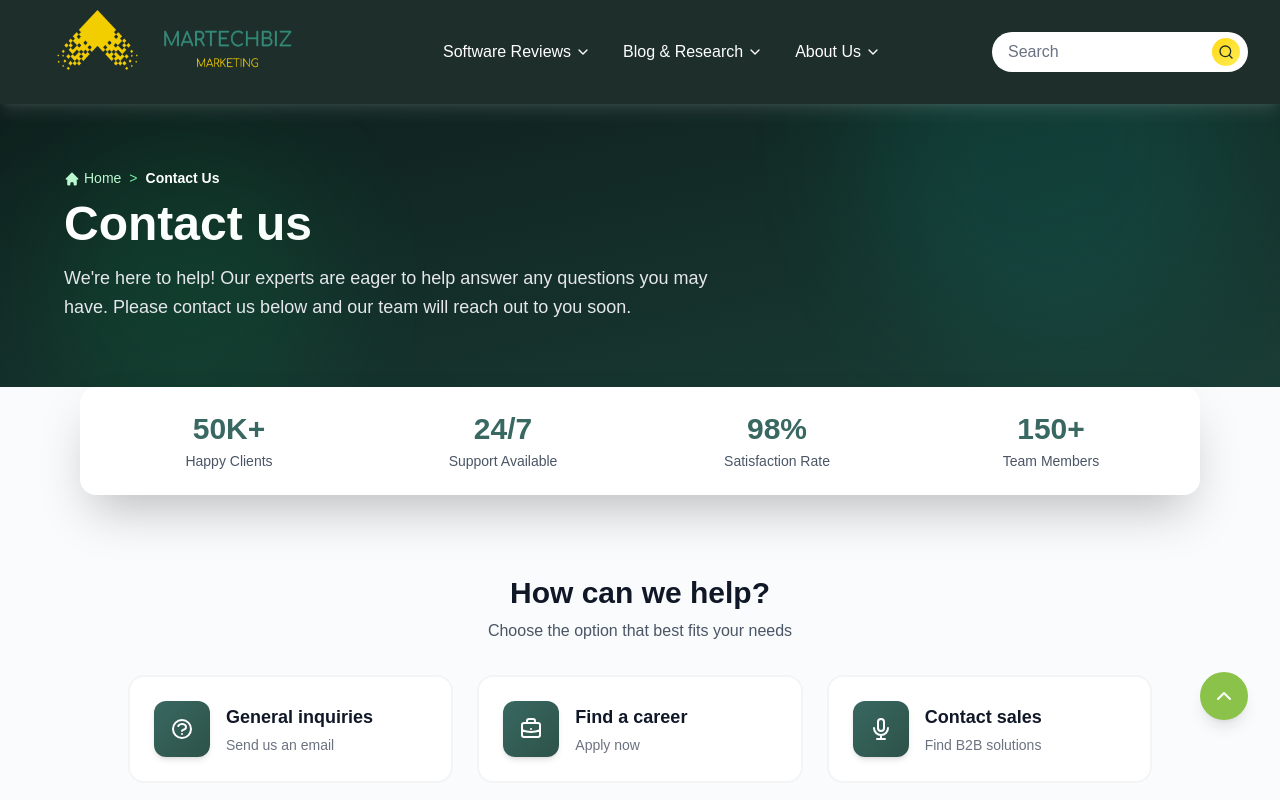
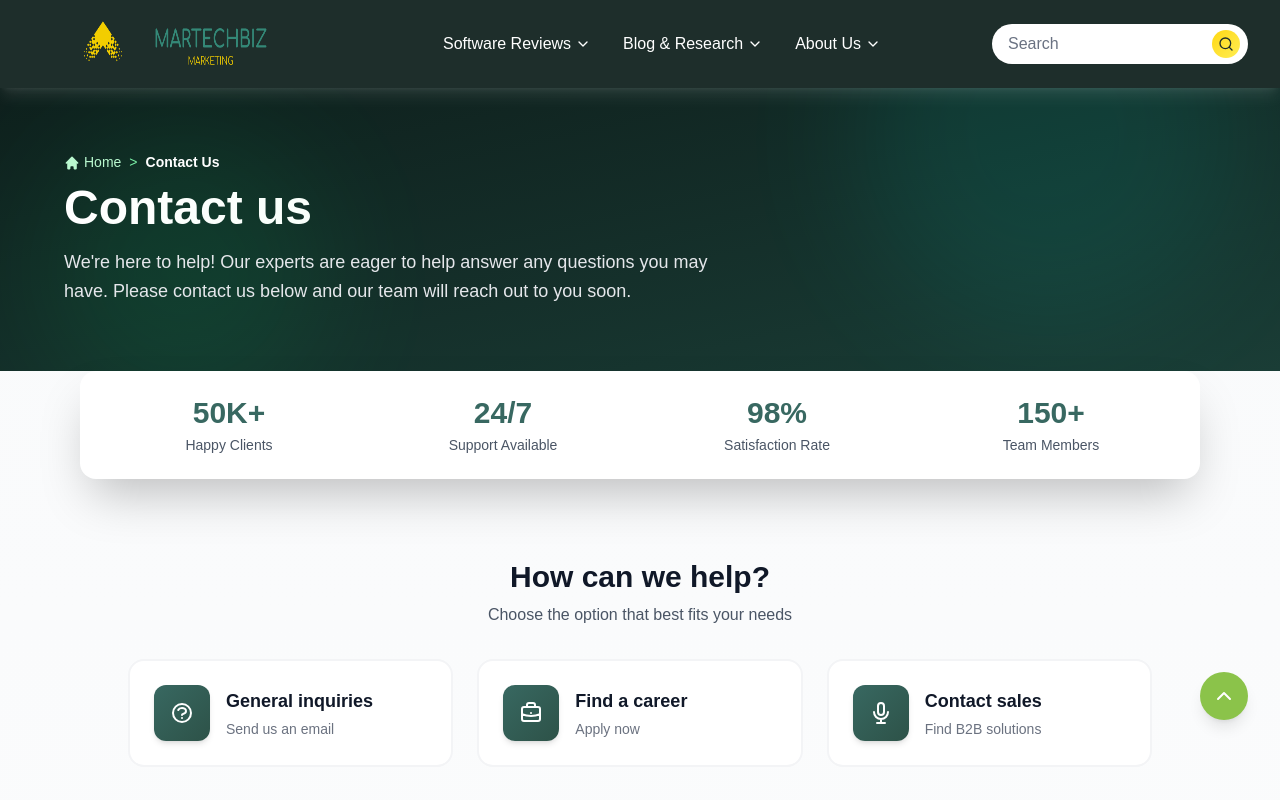
Before and after one commit to md-Gafrujama/the-tech-gafru, a Next.js app: page /About-Us/Contact-us in a window 1280 px wide. Shown: the top 800 px of the page. Built offline with nearby package versions, Linux system fonts and the light colour scheme.

Commit message:
improve logo

```diff
--- a/src/components/Footer.jsx
+++ b/src/components/Footer.jsx
@@ -24,8 +24,8 @@ export default function Footer() {
                 <Image
                   src="/images/logo2.png"
                   alt="Martechbiz Logo"
-                  width={74}
-                  height={194}
+                  width={80}
+                  height={80}
                   className="object-contain"
                 />
                 <h3 className="font-bold text-4xl bg-gradient-to-r from-white via-gray-100 to-[#00d9a6] bg-clip-text text-transparent">
@@ -259,8 +259,8 @@ export default function Footer() {
         <div className="max-w-6xl mx-auto mt-16 p-8 rounded-2xl bg-gradient-to-br from-[#00d9a6]/5 to-[#00f5b8]/5 border border-[#00d9a6]/20 backdrop-blur-sm">
           <p className="text-center text-base text-gray-300 leading-relaxed">
             We utilize advanced data collection technologies to enhance user experience and provide personalized MarTech services.
-            For data privacy preferences and opt-out options, please visit:
-            <Link href="/California-Do-not-shell-my-info" className="text-[#00d9a6] font-semibold ml-2 hover:text-[#00f5b8] hover:underline transition-all duration-300">
+            For data privacy preferences and opt-out options, please visit:{" "}
+            <Link href="/California-Do-not-shell-my-info" className="text-[#00d9a6] font-semibold hover:text-[#00f5b8] hover:underline transition-all duration-300">
               Do Not Sell My Data
             </Link>
           </p>
--- a/src/components/Navbar.jsx
+++ b/src/components/Navbar.jsx
@@ -265,16 +265,16 @@ const Navbar = () => {
     <>
       <nav className="bg-[#1E2E2B] text-white sticky top-0 z-50 shadow-lg shadow-white/10">
        <div className="max-w-7xl mx-auto px-4 sm:px-6 lg:px-8">
-  <div className="flex items-center justify-between h-26">
+  <div className="flex items-center justify-between h-22">
     {/* Logo - Fixed */}
     <div className="flex-shrink-0">
       <Link href="/" className="flex items-center">
         <Image
-          src="/images/logo3.png"
+          src="/images/logo6.png"
           alt="Martechbiz"
           width={520}
           height={180}
-          className="h-45 w-auto max-w-[250px] sm:max-w-[250px] lg:max-w-[300px]" // Changed this line
+          className="h-28 w-auto max-w-[250px] sm:max-w-[250px] lg:max-w-[300px]" // Changed this line
           priority
         />
       </Link>
```
Also changed, not shown: public/images/logo6.png (added).
